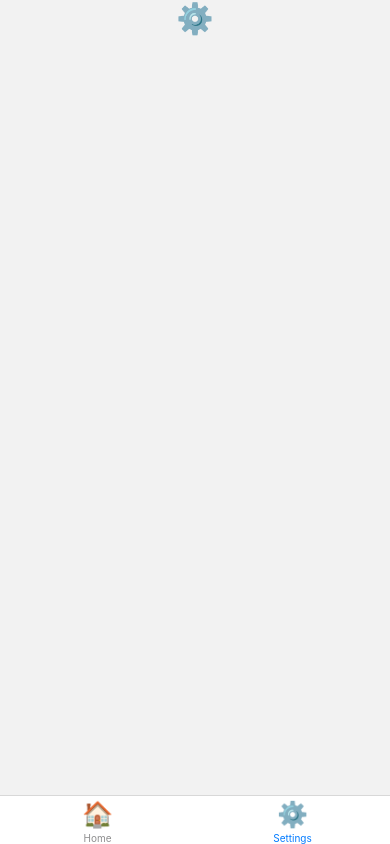
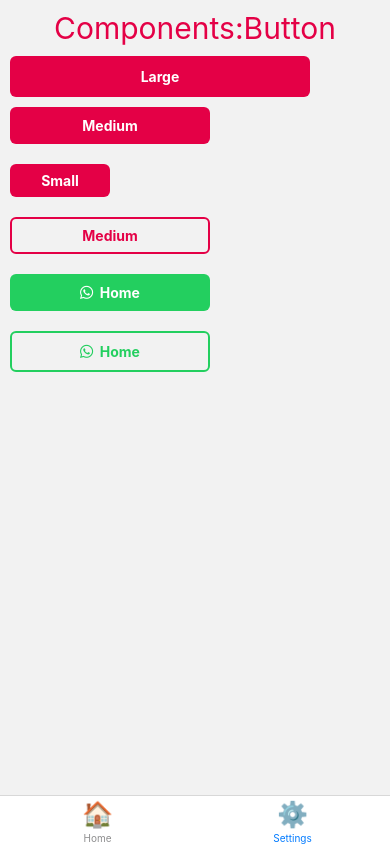
Before and after one commit to Aayushjain-code/React_Native_Practice, a React Native app: screen /Settings in a window 390 px wide. Built offline with nearby package versions, Linux system fonts and the light colour scheme.

Commit message:
Reusable Button Components Created.

```diff
--- /dev/null
+++ b/components/Button/ButtonWithIcon/index.js
@@ -0,0 +1,44 @@
+import React from 'react'
+import { StyleSheet, Text, View } from 'react-native'
+import { TouchableHighlight } from 'react-native-gesture-handler'
+import Icon from 'react-native-vector-icons/FontAwesome5';
+
+
+const ButtonWithIcon = () => {
+    return (
+    <View style={styles.btn}>
+                <TouchableHighlight
+                style={styles.newButtonStyle2}
+                >
+                    <View style={styles.buttonStyle} >
+
+                        <Text style={styles.txt}> <Icon name="whatsapp" size={15} />  Home </Text>
+                    </View>
+                </TouchableHighlight>
+    </View>
+    )
+}
+
+export default ButtonWithIcon
+
+const styles = StyleSheet.create({
+    txt:{
+        fontWeight: 'bold',
+        color: 'white'},
+        btn: {
+            width: 200,
+            margin: 10,
+        },
+        newButtonStyle2: {
+            backgroundColor: '#23CF5F',
+            borderRadius: 6,
+            padding: 10,
+
+        },
+        buttonStyle: {
+            flexDirection: 'row',
+            justifyContent: 'center',
+            lineHeight: 20,
+        }
+
+})
--- /dev/null
+++ b/components/Button/ButtonWithIconBordered/index.js
@@ -0,0 +1,44 @@
+import React from 'react'
+import { StyleSheet, Text, View } from 'react-native'
+import { TouchableHighlight } from 'react-native-gesture-handler'
+import Icon from 'react-native-vector-icons/FontAwesome5';
+
+
+const ButtonWithIconBordered = () => {
+    return (
+    <View style={styles.btn}>
+                <TouchableHighlight
+                style={styles.newButtonStyle2}
+                >
+                    <View style={styles.buttonStyle} >
+
+                        <Text style={styles.txt}> <Icon name="whatsapp" size={15} />  Home </Text>
+                    </View>
+                </TouchableHighlight>
+    </View>
+    )
+}
+
+export default ButtonWithIconBordered
+
+const styles = StyleSheet.create({
+    txt:{
+        fontWeight: 'bold',
+        color: '#23CF5F'},
+        btn: {
+            width: 200,
+            margin: 10,
+        },
+        newButtonStyle2: {
+            borderColor: '#23CF5F',
+            borderRadius: 6,
+            padding: 10,
+            borderWidth: 2,
+        },
+        buttonStyle: {
+            flexDirection: 'row',
+            justifyContent: 'center',
+            lineHeight: 20,
+        }
+
+})
--- /dev/null
+++ b/components/Button/Large/index.js
@@ -0,0 +1,41 @@
+import React from 'react'
+import { StyleSheet, Text, View } from 'react-native'
+import { TouchableHighlight } from 'react-native-gesture-handler'
+
+const LargeButton = () => {
+    return (
+    <View style={styles.btn}>
+                <TouchableHighlight
+                style={styles.newButtonStyle2}
+                >
+                    <View style={styles.buttonStyle} >
+                        <Text style={styles.txt}> Large </Text>
+                    </View>
+                </TouchableHighlight>
+    </View>
+    )
+}
+
+export default LargeButton
+
+const styles = StyleSheet.create({
+    txt:{
+        fontWeight: 'bold',
+        color: 'white'},
+	btn: {
+		maxWidth: 300,
+        marginLeft: 10,
+	},
+	newButtonStyle2: {
+		backgroundColor: '#E40046',
+		borderRadius: 6,
+		padding: 12,
+
+	},
+    buttonStyle: {
+		flexDirection: 'row',
+		justifyContent: 'center',
+        lineHeight: 20,
+	}
+
+})
--- /dev/null
+++ b/components/Button/Medium/index.js
@@ -0,0 +1,39 @@
+import React from 'react'
+import { StyleSheet, Text, View } from 'react-native'
+import { TouchableHighlight } from 'react-native-gesture-handler'
+
+const MediumButton = () => {
+    return (
+    <View style={styles.btn}>
+                <TouchableHighlight
+                style={styles.newButtonStyle2}
+
+                >
+                    <View style={styles.buttonStyle} >
+                        <Text style={{ fontWeight: 'bold', color: 'white', }}> Medium </Text>
+                    </View>
+                </TouchableHighlight>
+    </View>
+    )
+}
+
+export default MediumButton
+
+const styles = StyleSheet.create({
+	btn: {
+		width: 200,
+        margin: 10,
+	},
+	newButtonStyle2: {
+		backgroundColor: '#E40046',
+		borderRadius: 6,
+		padding: 10,
+
+	},
+    buttonStyle: {
+		flexDirection: 'row',
+		justifyContent: 'center',
+        lineHeight: 20,
+	}
+
+})
--- /dev/null
+++ b/components/Button/MediumBordered/index.js
@@ -0,0 +1,44 @@
+import React from 'react'
+import { StyleSheet, Text, View } from 'react-native'
+import { TouchableHighlight } from 'react-native-gesture-handler'
+
+const MediumBordered = () => {
+    return (
+    <View style={styles.btn}>
+                <TouchableHighlight
+                style={styles.newButtonStyle2}
+
+                >
+                    <View style={styles.buttonStyle} >
+                        <Text style={styles.txt}> Medium </Text>
+                    </View>
+                </TouchableHighlight>
+    </View>
+    )
+}
+
+export default MediumBordered
+
+const styles = StyleSheet.create({
+    txt:{fontWeight: 'bold',
+    color: '#E40046'
+},
+	btn: {
+		maxWidth: 200,
+        margin: 10,
+	},
+	newButtonStyle2: {
+
+		borderRadius: 6,
+        borderWidth: 2,
+        borderColor: '#E40046',
+		padding: 8,
+
+	},
+    buttonStyle: {
+		flexDirection: 'row',
+		justifyContent: 'center',
+        lineHeight: 20,
+	}
+
+})
--- /dev/null
+++ b/components/Button/Small/index.js
@@ -0,0 +1,38 @@
+import React from 'react'
+import { StyleSheet, Text, View } from 'react-native'
+import { TouchableHighlight } from 'react-native-gesture-handler'
+
+const SmallButton = () => {
+    return (
+    <View style={styles.btn}>
+                <TouchableHighlight
+                style={styles.newButtonStyle2}
+                >
+                    <View style={styles.buttonStyle} >
+                        <Text style={{ fontWeight: 'bold', color: 'white', }}> Small </Text>
+                    </View>
+                </TouchableHighlight>
+    </View>
+    )
+}
+
+export default SmallButton
+
+const styles = StyleSheet.create({
+	btn: {
+		maxWidth: 100,
+        margin: 10,
+	},
+	newButtonStyle2: {
+		backgroundColor: '#E40046',
+		borderRadius: 6,
+		padding: 8,
+
+	},
+    buttonStyle: {
+		flexDirection: 'row',
+		justifyContent: 'center',
+        lineHeight: 20,
+	}
+
+})
--- a/screens/Screen2.js
+++ b/screens/Screen2.js
@@ -1,12 +1,22 @@
 import React from 'react'
 import { StyleSheet, Text, View } from 'react-native'
+import ButtonWithIcon from '../components/Button/ButtonWithIcon'
+import ButtonWithIconBordered from '../components/Button/ButtonWithIconBordered'
+import LargeButton from '../components/Button/Large'
+import MediumButton from '../components/Button/Medium'
+import MediumBordered from '../components/Button/MediumBordered'
+import SmallButton from '../components/Button/Small'
 
 const Screen2 = () => {
 	return (
 		<View>
-			<Text style={styles.myText}>
-				⚙️
-			</Text>
+			<Text style={styles.txt}>Components:Button</Text>
+				<LargeButton/>
+				<MediumButton/>
+				<SmallButton/>
+				<MediumBordered/>
+				<ButtonWithIcon/>
+				<ButtonWithIconBordered/>
 		</View>
 	)
 }
@@ -14,9 +24,10 @@ const Screen2 = () => {
 export default Screen2
 
 const styles = StyleSheet.create({
-	myText: {
+	txt: {
+		padding: 10,
 		fontSize: 30,
-		color: 'tomato',
+		color: '#E40046',
 		textAlign: 'center'
 	}
 })
```
Also changed, not shown: 1 other file (tests, documents, lock files or other folders).
